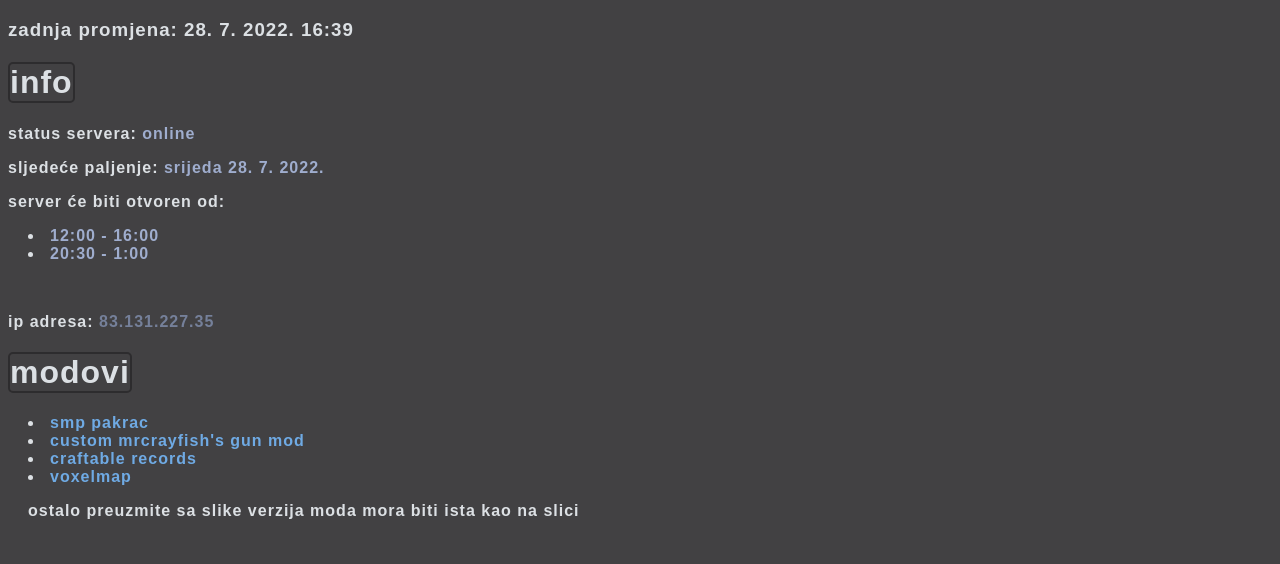
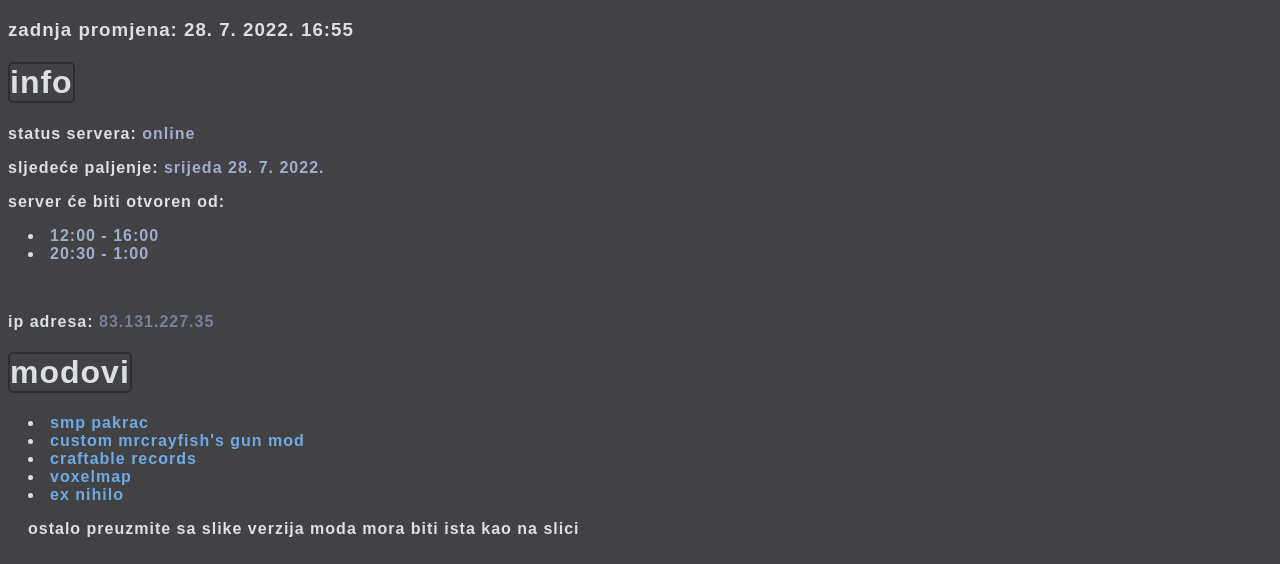
Before and after one commit to smp-pakrac/smp-pakrac.github.io, a website: page index.html in a window 1280 px wide. Shown: the top 564 px of the page. Drawn offline with Linux system fonts and the light colour scheme.

Commit message:
Update index.html

```diff
--- a/index.html
+++ b/index.html
@@ -11,7 +11,7 @@
 	<div class="header"></div>
 	<div class="smp_body">
 		<div id="info">
-			<h3>zadnja promjena: 28. 7. 2022. 16:39 </h3>
+			<h3>zadnja promjena: 28. 7. 2022. 16:55 </h3>
 			<h1>INFO</h1>
 			<p>
 				status servera: <span style="color: #9fadce">online</span>
@@ -50,6 +50,9 @@
 				<li>
 					<a href="https://www.dropbox.com/s/qhhyj6826hjxlth/forgemod_VoxelMap-1.9.27_for_1.12.2.jar?dl=1">VoxelMap</a>
 				</li>
+				<li>
+					<a href="https://www.curseforge.com/minecraft/mc-mods/ex-nihilo-creatio/download/2817545">Ex Nihilo</a>
+				</li>
 				<p>ostalo preuzmite sa slike <b>VERZIJA MODA MORA BITI ISTA KAO NA SLICI</b></p>
 			</div>
 			<img src="https://cdn.discordapp.com/attachments/987078790503092257/1002215814046416967/unknown.png">
```
